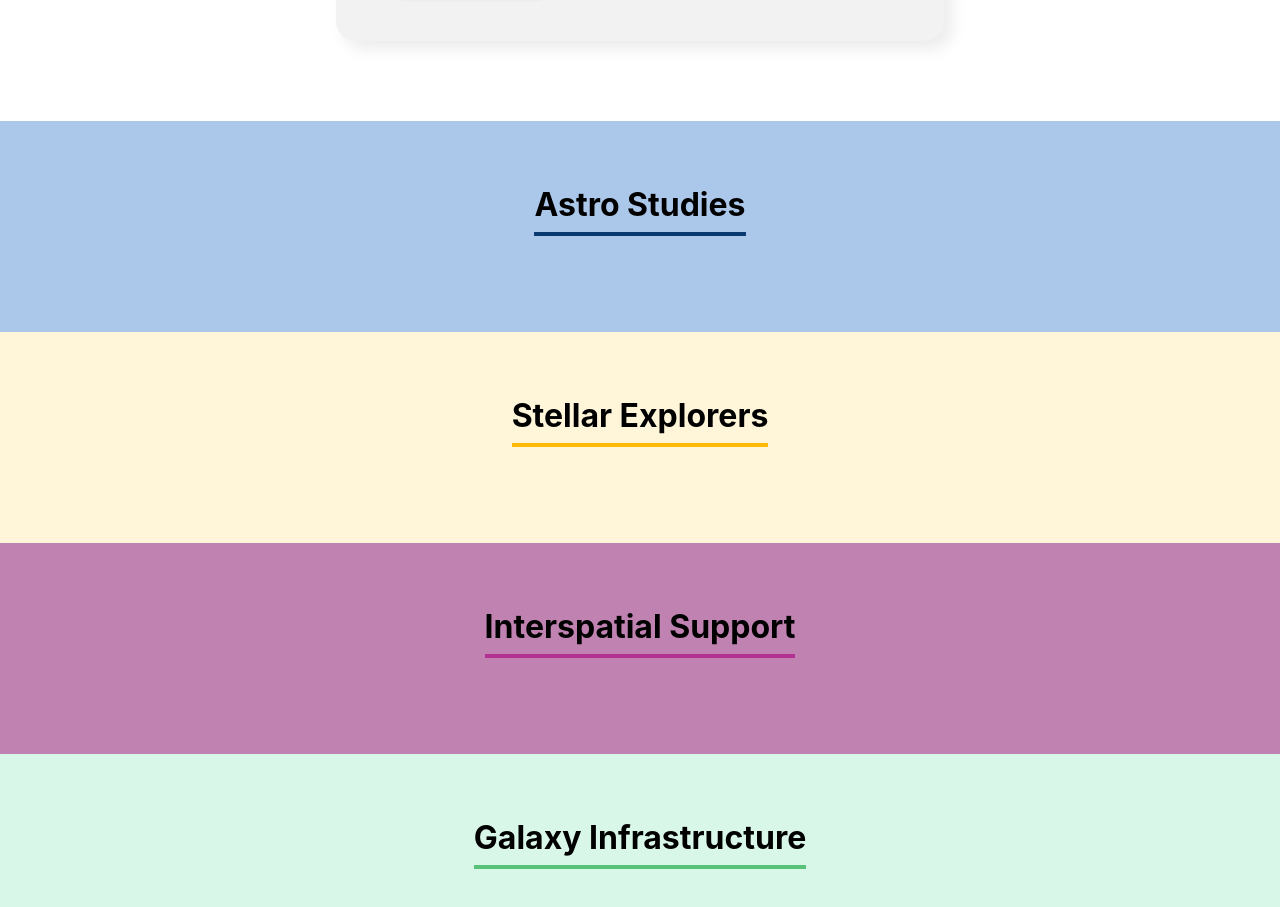
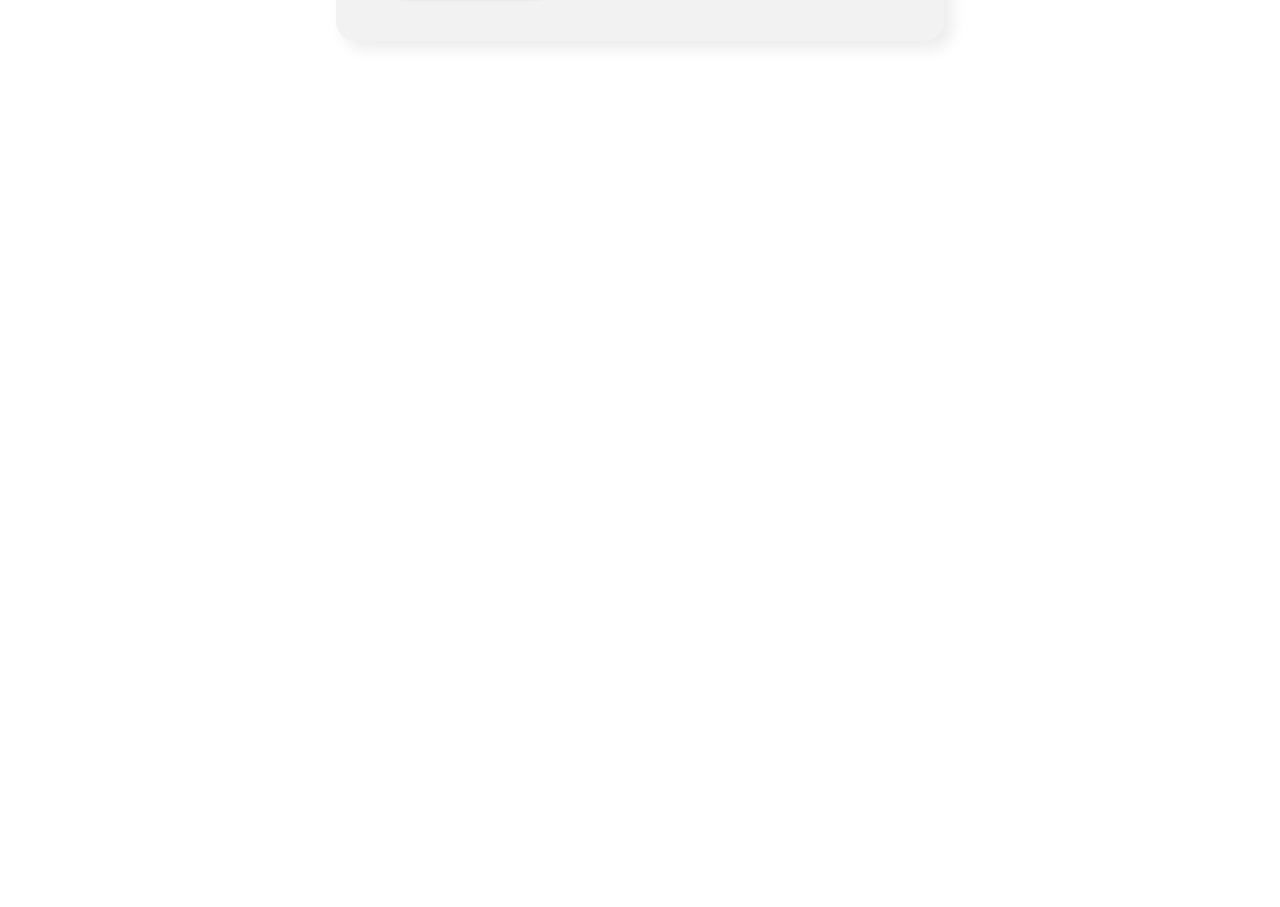
Before and after one commit to GuilhermeSerafim/interestelar, a React (Create React App) app: page / in a window 1280 px wide. Shown: the part 1165-2072 px from the top of the page. After the commit the page ends 1286 px from the top, so only its background shows below. Built offline with nearby package versions, Linux system fonts and the light colour scheme.

Commit message:
Criando formas de exibir o corpo dos Teams, somente se eles tiverem algum astro

```diff
--- a/src/App.js
+++ b/src/App.js
@@ -7,7 +7,7 @@ import StandardTeams from './componentes/StandardTeams';
 
 function App() {
 
-  const exibicaoDosTimes = [
+  const timesEstaticosIniciais = [
     {
       name: 'Astro Studies',
       primaryColor: '#0a3871',
@@ -49,19 +49,22 @@ function App() {
 
       {/* Crie seus Astros */}
       <FormAstro
-        teamsNames={exibicaoDosTimes.map(team => team.name)}
+        teamsNames={timesEstaticosIniciais.map(team => team.name)}
         selectTeam={selectTeam}
         aoAlterado={e => setSelectTeam(e.target.value)}
         aoNovoAstroAdicionado={astro => adicionarAstro(astro)}
       />
       {/* Tem que ter key em uma lista, o REACT usa essa key */}
-      {exibicaoDosTimes.map(team =>
+      {/* Renderização de times */}
+      {timesEstaticosIniciais
+        // .filter(team => astros.some(astro => astro.team === team.name)) // Outra forma de filtrar os times (para exibir somente os times que contem astro)
+        .map(team => // Transformando CADA TIME em um componente '<Team/>'
           <Team
             primaryColor={team.primaryColor}
             backgroundColor={team.backgroundColor}
             key={team.name}
             name={team.name}
-          astros={astros.filter(astro => astro.team === team.name)} // Filtro de Astros
+            astrosFiltrados={astros.filter(astro => astro.team === team.name)} // O array 'astros' é filtrado para incluir os astros em seus respectivos times
           />)}
     </div>
   );
--- a/src/componentes/Team/index.jsx
+++ b/src/componentes/Team/index.jsx
@@ -3,15 +3,16 @@ import "./Team.css";
 // Primeiramente vou fazer conforme as instruções, depois vejo alguma forma de refatorar para componentes do Material UI
 // Criando "dumb" component
 const Team = (props) => {
-    const { name, primaryColor, backgroundColor, astros } = props;
+    const { name, primaryColor, backgroundColor, astrosFiltrados } = props;
 
     return (
-        <section className="team" style={{ backgroundColor: backgroundColor }}> {/**2 chaves - 1 para incorporar js, e a 2 é sintaxe para objeto js */}
+        astrosFiltrados.length > 0 ? <section className="team" style={{ backgroundColor: backgroundColor }}> {/**2 chaves - 1 para incorporar js, e a 2 é sintaxe para objeto js */}
             <h3 align="center" style={{ borderColor: primaryColor }}>{name}</h3>
             <div className="astros">
-                {astros.map(astro => <AstroCard nome={astro.nome} planeta={astro.planeta} imagem={astro.imagem} />)}
+                {astrosFiltrados.map(astro => <AstroCard nome={astro.nome} planeta={astro.planeta} imagem={astro.imagem} />)}
             </div>
         </section>
+            : "" /** Fazer um componente padrão para o vazio, em vez de "" (desafio) */
     )
 }
 
```
Lines whose indentation alone changed are shown as unchanged.
